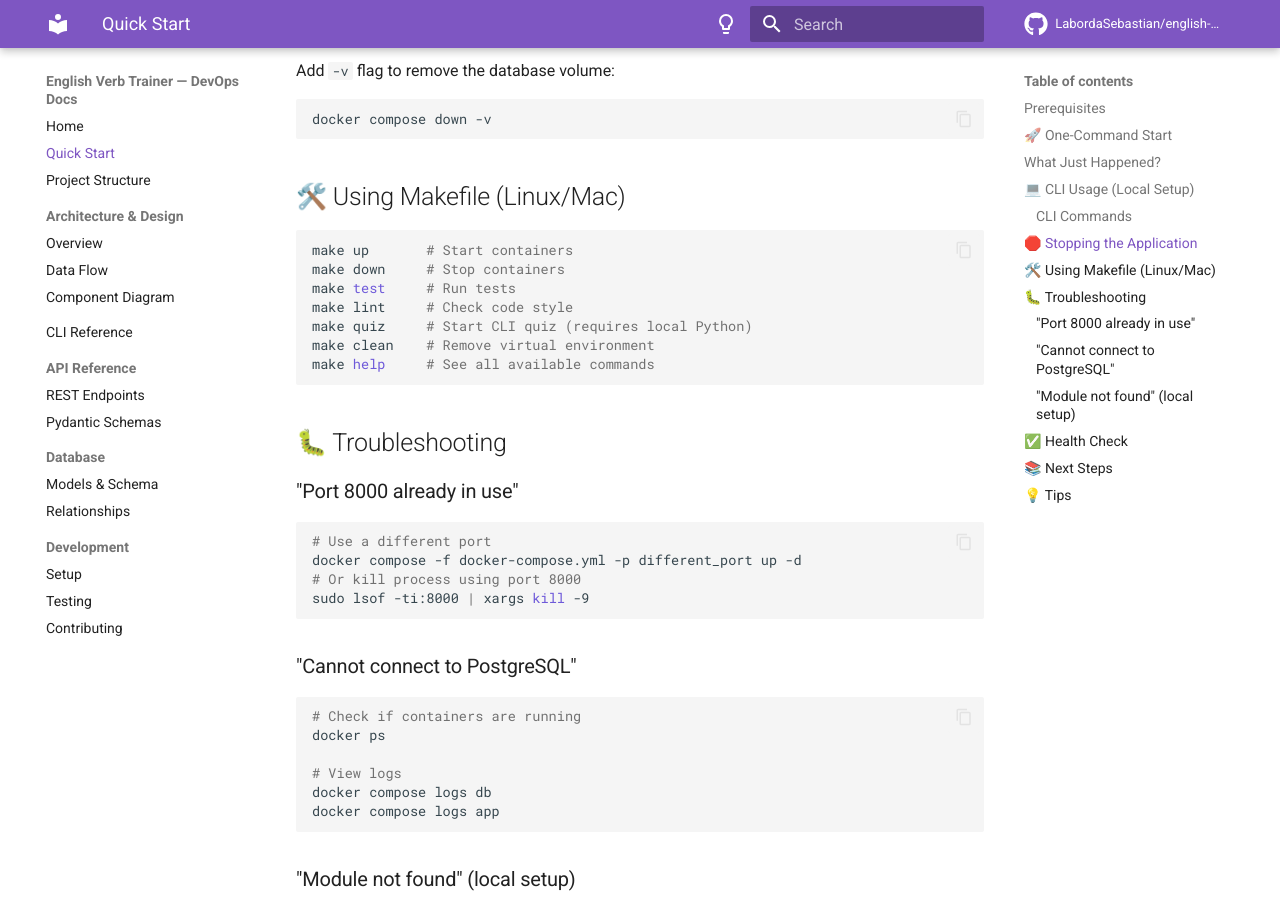
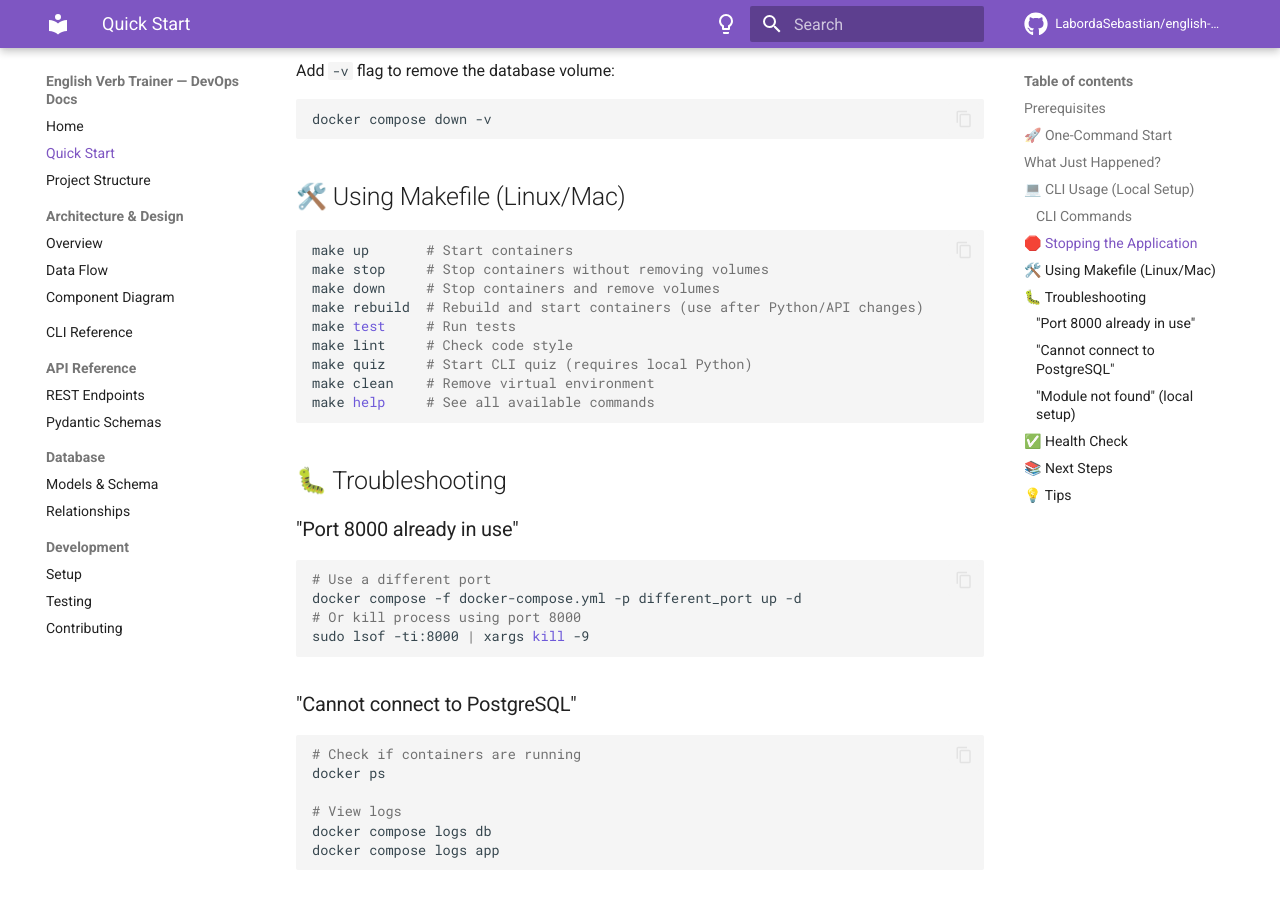
Before and after one commit to LabordaSebastian/english-verb-trainer, an MkDocs documentation site: the page built from docs/quick-start.md, in a window 1280 px wide and 900 px high, scrolled down 1638 px. Built offline with MkDocs 1.6.1 and Material for MkDocs 9.7.7, drawn with Linux system fonts in a browser that asks for light colours; comment, search, counter and statistics services are not loaded.

Commit message:
docs: add make stop and make rebuild to quick-start

````diff
--- a/docs/quick-start.md
+++ b/docs/quick-start.md
@@ -70,7 +70,9 @@ docker compose down -v
 
 ```bash
 make up       # Start containers
-make down     # Stop containers
+make stop     # Stop containers without removing volumes
+make down     # Stop containers and remove volumes
+make rebuild  # Rebuild and start containers (use after Python/API changes)
 make test     # Run tests
 make lint     # Check code style
 make quiz     # Start CLI quiz (requires local Python)
````
